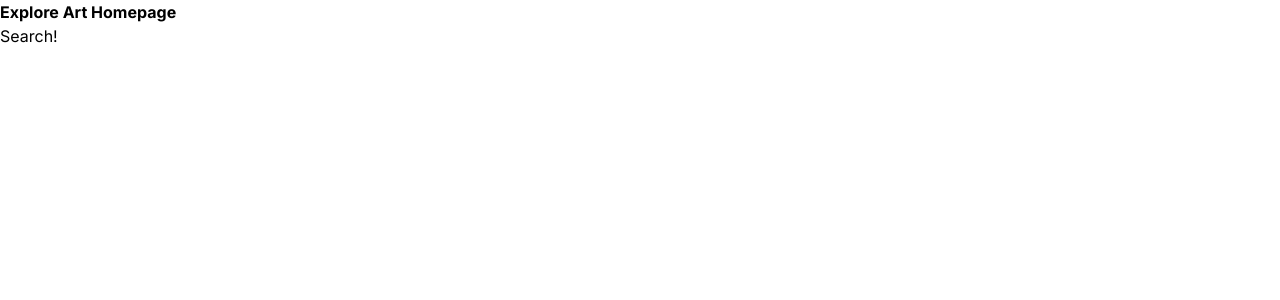
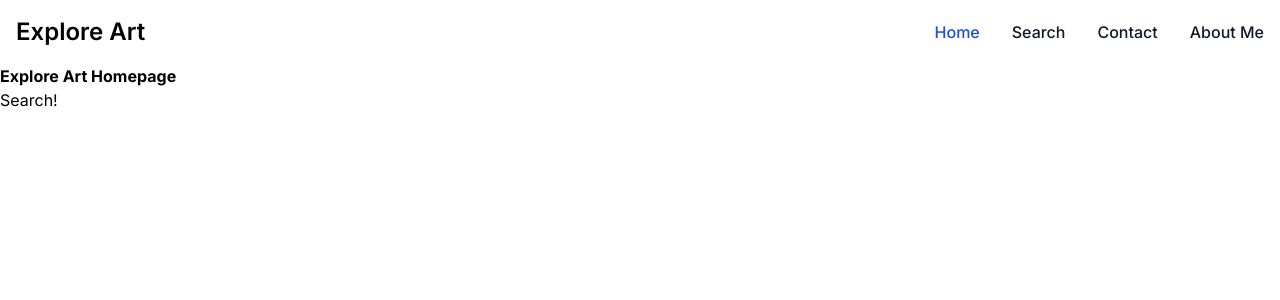
Before and after one commit to Amanda2900/explore-art, a Next.js app: page / in a window 1280 px wide. Shown: the top 300 px of the page. Built offline with nearby package versions, Linux system fonts and the light colour scheme.

Commit message:
add navbar and routes

```diff
--- /dev/null
+++ b/app/components/Navbar.jsx
@@ -0,0 +1,45 @@
+export default function Navbar() {
+  const searchRoute = '/search';
+  const homeRoute = '/';
+  const aboutRoute = 'https://github.com/Amanda2900';
+  const contactRoute = 'mailto:amanda.dinoto@gmail.com'
+
+  return (
+
+    <nav class="bg-white border-gray-200 dark:bg-gray-900">
+    <div class="max-w-screen-xl flex flex-wrap items-center justify-between mx-auto p-4">
+      <a href="https://flowbite.com/" class="flex items-center space-x-3 rtl:space-x-reverse">
+          {/* <img src="https://flowbite.com/docs/images/logo.svg" class="h-8" alt="Flowbite Logo" /> */}
+          <span class="self-center text-2xl font-semibold whitespace-nowrap dark:text-white">Explore Art</span>
+      </a>
+      <button data-collapse-toggle="navbar-default" type="button" class="inline-flex items-center p-2 w-10 h-10 justify-center text-sm text-gray-500 rounded-lg md:hidden hover:bg-gray-100 focus:outline-none focus:ring-2 focus:ring-gray-200 dark:text-gray-400 dark:hover:bg-gray-700 dark:focus:ring-gray-600" aria-controls="navbar-default" aria-expanded="false">
+          <span class="sr-only">Open main menu</span>
+          <svg class="w-5 h-5" aria-hidden="true" xmlns="http://www.w3.org/2000/svg" fill="none" viewBox="0 0 17 14">
+              <path stroke="currentColor" strokeLinecap="round" strokeLinejoin="round" strokeWidth="2" d="M1 1h15M1 7h15M1 13h15"/>
+          </svg>
+      </button>
+      <div class="hidden w-full md:block md:w-auto" id="navbar-default">
+        <ul class="font-medium flex flex-col p-4 md:p-0 mt-4 border border-gray-100 rounded-lg bg-gray-50 md:flex-row md:space-x-8 rtl:space-x-reverse md:mt-0 md:border-0 md:bg-white dark:bg-gray-800 md:dark:bg-gray-900 dark:border-gray-700">
+          <li>
+            <a href={homeRoute} class="block py-2 px-3 text-white bg-blue-700 rounded md:bg-transparent md:text-blue-700 md:p-0 dark:text-white md:dark:text-blue-500" aria-current="page">Home</a>
+          </li>
+          <li>
+            <a href={searchRoute} class="block py-2 px-3 text-gray-900 rounded hover:bg-gray-100 md:hover:bg-transparent md:border-0 md:hover:text-blue-700 md:p-0 dark:text-white md:dark:hover:text-blue-500 dark:hover:bg-gray-700 dark:hover:text-white md:dark:hover:bg-transparent">Search</a>
+          </li>
+          <li>
+            <a href={contactRoute} class="block py-2 px-3 text-gray-900 rounded hover:bg-gray-100 md:hover:bg-transparent md:border-0 md:hover:text-blue-700 md:p-0 dark:text-white md:dark:hover:text-blue-500 dark:hover:bg-gray-700 dark:hover:text-white md:dark:hover:bg-transparent">Contact</a>
+          </li>
+          <li>
+            <a href={aboutRoute} class="block py-2 px-3 text-gray-900 rounded hover:bg-gray-100 md:hover:bg-transparent md:border-0 md:hover:text-blue-700 md:p-0 dark:text-white md:dark:hover:text-blue-500 dark:hover:bg-gray-700 dark:hover:text-white md:dark:hover:bg-transparent">About Me</a>
+          </li>
+          {/* <li>
+            <a href="#" class="block py-2 px-3 text-gray-900 rounded hover:bg-gray-100 md:hover:bg-transparent md:border-0 md:hover:text-blue-700 md:p-0 dark:text-white md:dark:hover:text-blue-500 dark:hover:bg-gray-700 dark:hover:text-white md:dark:hover:bg-transparent">Contact</a>
+          </li> */}
+        </ul>
+      </div>
+    </div>
+    </nav>
+
+
+  )
+};
--- a/app/layout.jsx
+++ b/app/layout.jsx
@@ -1,5 +1,6 @@
 import { Inter } from "next/font/google";
 import "./globals.css";
+import Navbar from "./components/navbar";
 
 const inter = Inter({ subsets: ["latin"] });
 
@@ -11,7 +12,11 @@
 export default function RootLayout({ children }) {
   return (
     <html lang="en">
-      <body className={inter.className}>{children}</body>
+
+      <body className={inter.className}>
+      <Navbar />
+      {children}
+      </body>
     </html>
   );
 }
```
